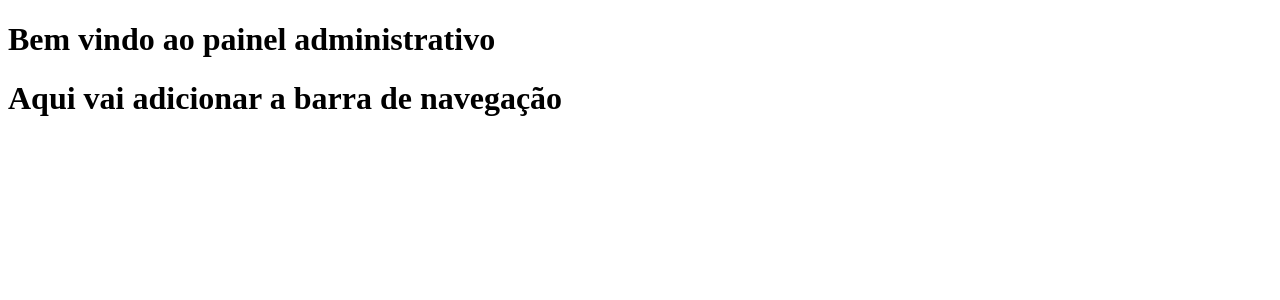
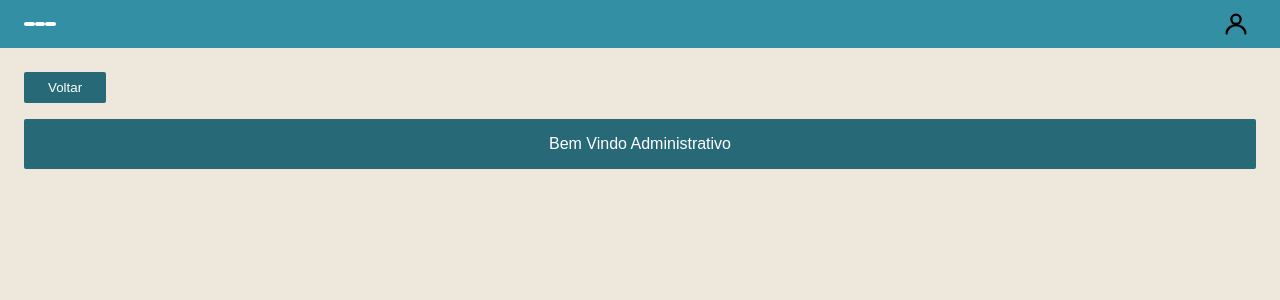
Before and after one commit to vagnermelo20/Projetos2, a Django app: page /painel_adm/ in a window 1280 px wide. Shown: the top 300 px of the page. Run offline with Django 5.2, Linux system fonts and the light colour scheme; parts of the project's set-up code (start-up, migrations or seed data) failed here and were passed over.

Commit message:
templates inicio

```diff
--- a/painel_adm/templates/painel_adm/inicio.html
+++ b/painel_adm/templates/painel_adm/inicio.html
@@ -3,11 +3,83 @@
 <head>
     <meta charset="UTF-8">
     <meta name="viewport" content="width=device-width, initial-scale=1.0">
-    <title>Document</title>
+    <title>Painel Administrativo</title>
+    <style>
+        body {
+            margin: 0;
+            background: #ede8db;
+            font-family: Arial, sans-serif;
+        }
+        .header {
+            background: #338fa3;
+            height: 48px;
+            display: flex;
+            align-items: center;
+            justify-content: space-between;
+            padding: 0 24px;
+        }
+        .menu-icon {
+            width: 32px;
+            height: 32px;
+            display: flex;
+            align-items: center;
+            cursor: pointer;
+        }
+        .menu-icon span {
+            display: block;
+            width: 24px;
+            height: 4px;
+            background: #fff;
+            margin: 4px 0;
+            border-radius: 2px;
+        }
+        .user-info {
+            display: flex;
+            align-items: center;
+            color: #fff;
+            font-size: 15px;
+        }
+        .user-info svg {
+            margin-right: 6px;
+        }
+        .voltar-btn {
+            background: #286978;
+            color: #fff;
+            border: none;
+            border-radius: 2px;
+            padding: 8px 24px;
+            margin: 24px 0 0 24px;
+            cursor: pointer;
+        }
+        .welcome-box {
+            background: #286978;
+            color: #fff;
+            border-radius: 2px;
+            margin: 16px 24px 0 24px;
+            padding: 16px 0;
+            text-align: center;
+            font-size: 16px;
+        }
+    </style>
 </head>
 <body>
-    <h1>Bem vindo ao painel administrativo</h1>
-    <h1>Aqui vai adicionar a barra de navegação</h1>
-
+    <div class="header">
+        <div class="menu-icon">
+            <span></span>
+            <span></span>
+            <span></span>
+        </div>
+        <div class="user-info">
+            <svg height="28" width="28" viewBox="0 0 24 24" fill="none" stroke="black" stroke-width="2" stroke-linecap="round" stroke-linejoin="round">
+                <circle cx="12" cy="8" r="4"/>
+                <path d="M4 20c0-4 4-7 8-7s8 3 8 7"/>
+            </svg>
+            {{ user.first_name|default:user.username }}
+        </div>
+    </div>
+    <button class="voltar-btn">Voltar</button>
+    <div class="welcome-box">
+        Bem Vindo Administrativo {{ user.first_name|default:user.username }}
+    </div>
 </body>
 </html>
```
